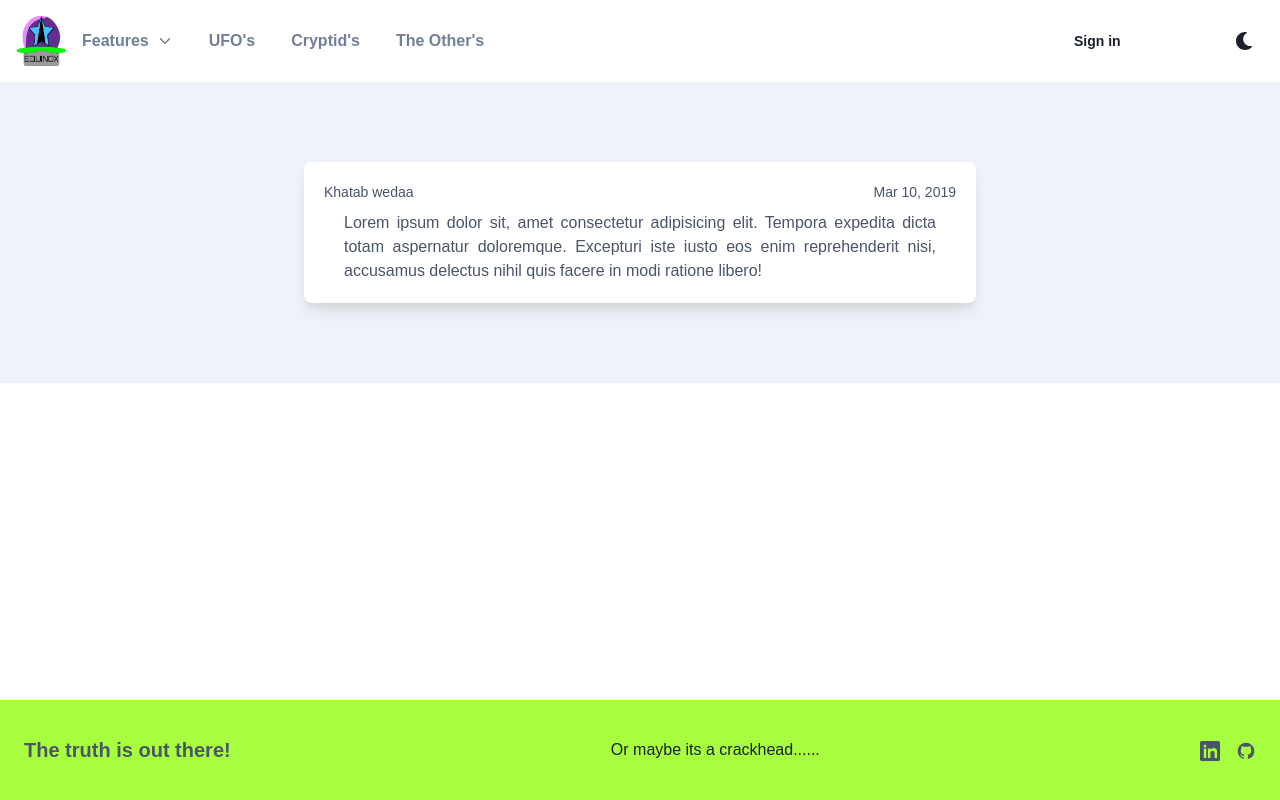
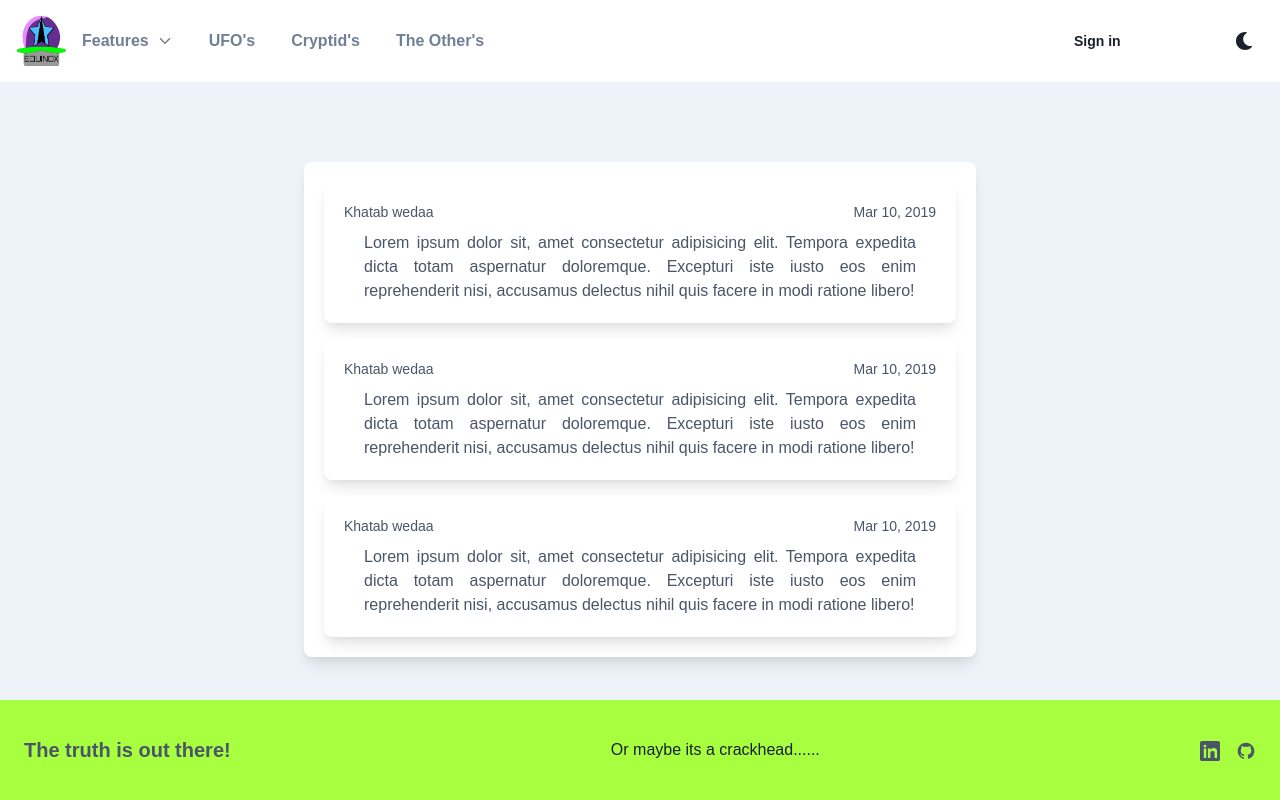
Before and after one commit to vrich88/cautious-journey, a React (Create React App) app in the folder client/: page /vincenttest in a window 1280 px wide. Built offline with nearby package versions, Linux system fonts and the light colour scheme.

Commit message:
commentcards done pending connection to db for mapping

```diff
--- a/client/src/components/comments/CommentCard.jsx
+++ b/client/src/components/comments/CommentCard.jsx
@@ -1,8 +1,19 @@
 import React from "react";
-import { Box, Flex, Image, Link, chakra, Slider, SliderTrack } from "@chakra-ui/react";
+import {
+  Box,
+  Flex,
+  Image,
+  Link,
+  chakra,
+  VStack,
+  Slider,
+  SliderTrack,
+} from "@chakra-ui/react";
 
 const CommentCard = () => {
   return (
+    <>
+      {/* add mapping logic for comment arrays */}
       <Flex
         bg="#edf3f8"
         _dark={{ bg: "#3e3e3e" }}
@@ -11,6 +22,18 @@ const CommentCard = () => {
         alignItems="center"
         justifyContent="center"
       >
+        <Box
+          mx="auto"
+          px={5}
+          py={5}
+          rounded="lg"
+          shadow="lg"
+          bg="white"
+          _dark={{ bg: "gray.800" }}
+          maxW="2xl"
+        >
+          <VStack spacing={{ base: 10, md: 0 }} gridRowGap={{ md: "1rem" }}>
+            {/* individual comment */}
             <Box
               mx="auto"
               px={5}
@@ -37,17 +60,114 @@ const CommentCard = () => {
                   Mar 10, 2019
                 </chakra.span>
               </Flex>
-
               <Box mt={2}>
-          <chakra.p mt={2} mx={5} textAlign="justify" color="gray.600" _dark={{ color: "gray.300" }}>
-            Lorem ipsum dolor sit, amet consectetur adipisicing elit. Tempora
-            expedita dicta totam aspernatur doloremque. Excepturi iste iusto eos
-            enim reprehenderit nisi, accusamus delectus nihil quis facere in
-            modi ratione libero!
+                <chakra.p
+                  mt={2}
+                  mx={5}
+                  textAlign="justify"
+                  color="gray.600"
+                  _dark={{ color: "gray.300" }}
+                >
+                  Lorem ipsum dolor sit, amet consectetur adipisicing elit.
+                  Tempora expedita dicta totam aspernatur doloremque. Excepturi
+                  iste iusto eos enim reprehenderit nisi, accusamus delectus
+                  nihil quis facere in modi ratione libero!
                 </chakra.p>
               </Box>
             </Box>
+
+
+            {/* sample comment for mapped "envisioning; delete when mapping logic added" */}
+            <Box
+              mx="auto"
+              px={5}
+              py={5}
+              rounded="lg"
+              shadow="lg"
+              bg="white"
+              _dark={{ bg: "gray.800" }}
+              maxW="2xl"
+            >
+              <Flex justifyContent="space-between" alignItems="center">
+                <chakra.span
+                  fontSize="sm"
+                  color="gray.600"
+                  _dark={{ color: "gray.400" }}
+                >
+                  Khatab wedaa
+                </chakra.span>
+                <chakra.span
+                  fontSize="sm"
+                  color="gray.600"
+                  _dark={{ color: "gray.400" }}
+                >
+                  Mar 10, 2019
+                </chakra.span>
               </Flex>
+              <Box mt={2}>
+                <chakra.p
+                  mt={2}
+                  mx={5}
+                  textAlign="justify"
+                  color="gray.600"
+                  _dark={{ color: "gray.300" }}
+                >
+                  Lorem ipsum dolor sit, amet consectetur adipisicing elit.
+                  Tempora expedita dicta totam aspernatur doloremque. Excepturi
+                  iste iusto eos enim reprehenderit nisi, accusamus delectus
+                  nihil quis facere in modi ratione libero!
+                </chakra.p>
+              </Box>
+            </Box>
+            <Box
+              mx="auto"
+              px={5}
+              py={5}
+              rounded="lg"
+              shadow="lg"
+              bg="white"
+              _dark={{ bg: "gray.800" }}
+              maxW="2xl"
+            >
+              <Flex justifyContent="space-between" alignItems="center">
+                <chakra.span
+                  fontSize="sm"
+                  color="gray.600"
+                  _dark={{ color: "gray.400" }}
+                >
+                  Khatab wedaa
+                </chakra.span>
+                <chakra.span
+                  fontSize="sm"
+                  color="gray.600"
+                  _dark={{ color: "gray.400" }}
+                >
+                  Mar 10, 2019
+                </chakra.span>
+              </Flex>
+              <Box mt={2}>
+                <chakra.p
+                  mt={2}
+                  mx={5}
+                  textAlign="justify"
+                  color="gray.600"
+                  _dark={{ color: "gray.300" }}
+                >
+                  Lorem ipsum dolor sit, amet consectetur adipisicing elit.
+                  Tempora expedita dicta totam aspernatur doloremque. Excepturi
+                  iste iusto eos enim reprehenderit nisi, accusamus delectus
+                  nihil quis facere in modi ratione libero!
+                </chakra.p>
+              </Box>
+            </Box>
+            {/* individual comment ample for map "envisioning; delete when mapping logic added" */}
+
+
+
+          </VStack>
+        </Box>
+      </Flex>
+    </>
   );
 };
 
```
Lines whose indentation alone changed are shown as unchanged.
